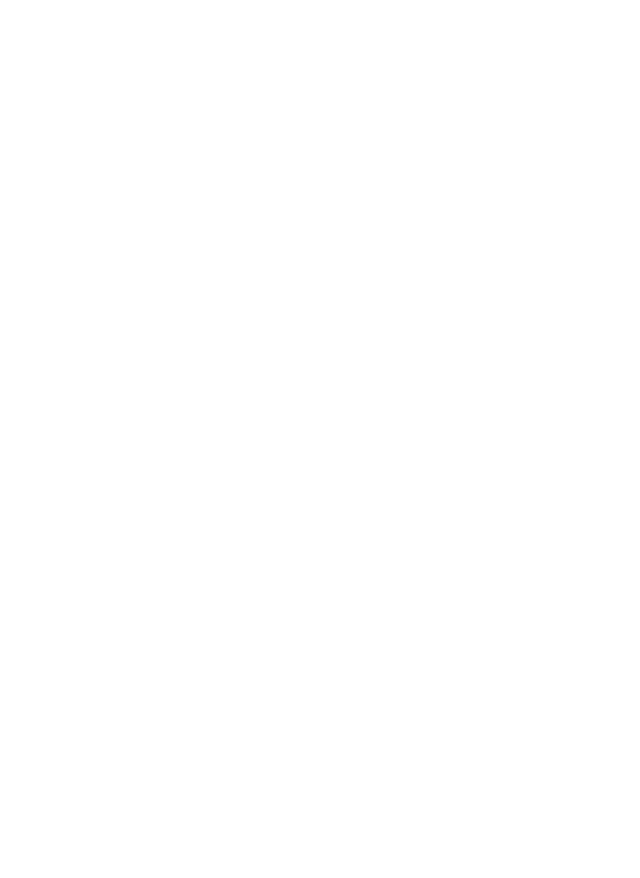
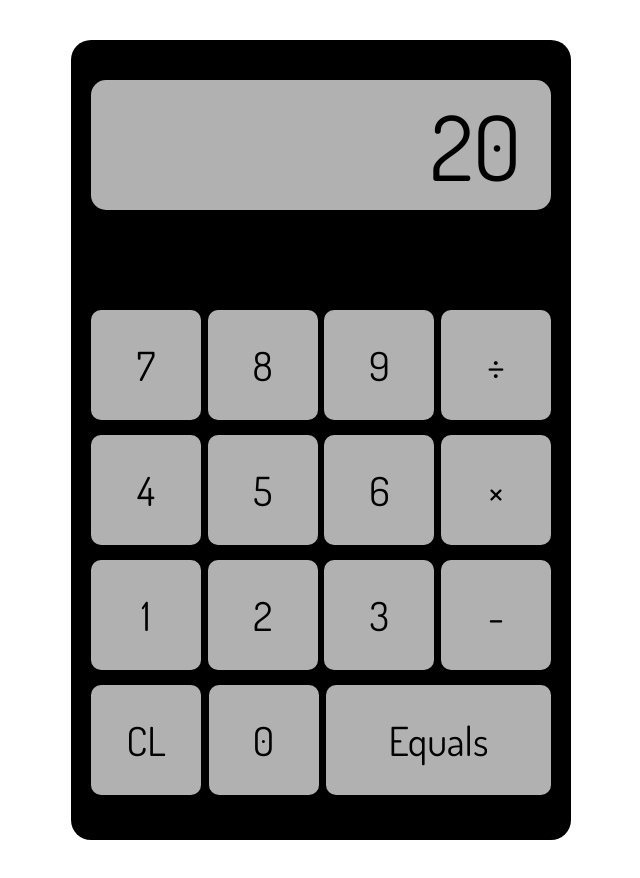
Before and after one commit to NickJuneau/calculator, a plain HTML site: page index.html in a window 1280 px wide. Shown: the whole page, without its empty margins (319-959 px from the left). Before the commit the page ends 800 px from the top, so only its background shows below. Drawn offline with Linux system fonts and the light colour scheme.

Commit message:
Finished basic functions and styling for page.

```diff
--- a/index.html
+++ b/index.html
@@ -7,7 +7,38 @@
     <link rel="stylesheet" href="style.css">
 </head>
 <body>
+    <div class="calculator">
+        <div class="display">
+            <div id="value-output">20</div>
+        </div>
+        <div class="button-container">
+            <div class="row-one">
+                <div class="button" id="seven">7</div>
+                <div class="button" id="eight">8</div>
+                <div class="button" id="eight">9</div>
+                <div class="button" id="divide">÷</div>
+            </div>
+            <div class="row-two" style="margin-top: 15px;">
+                <div class="button" id="four">4</div>
+                <div class="button" id="five">5</div>
+                <div class="button" id="six">6</div>
+                <div class="button" id="multiply">×</div>
+            </div>
+            <div class="row-three" style="margin-top: 15px;">
+                <div class="button" id="one">1</div>
+                <div class="button" id="two">2</div>
+                <div class="button" id="three">3</div>
+                <div class="button" id="subtract">-</div>
+            </div>
+            <div class="row-four" style="margin-top: 15px;">
+                <div class="button" id="clear">CL</div>
+                <div class="button" id="zero">0</div>
+                <div class="buttonSpecial" id="equals">Equals</div>
+            </div>
+            <div class="row-five"></div>
+        </div>
 
+    </div>
 
     <script src="main.js"></script>
 </body>
--- a/main.js
+++ b/main.js
@@ -0,0 +1,38 @@
+//MATH FUNCTIONS
+function add(a, b) {
+    return  a+b;
+}
+// console.log(add(2,5));
+
+function subtract(a, b){
+    return a-b;
+}
+// console.log(subtract(5,2));
+
+function multiply(a,b){
+    return a*b;
+}
+// console.log(multiply(5,2));
+
+function divide(a,b){
+    return a/b;
+}
+// console.log(divide(10,2));
+
+//VARIABLES
+let firstNumber;
+let operator;
+let secondNumber;
+
+//MAIN FUNCTIONS
+function operate(op, num1, num2){
+    if(op === "+"){
+        add(num1, num2);
+    } else if(op === "-"){
+        subtract(num1, num2);
+    } else if(op === "×"){
+        multiply(num1, num2);
+    } else if(op === "÷"){
+        divide(num1, num2);
+    }
+}
--- a/style.css
+++ b/style.css
@@ -0,0 +1,75 @@
+@import url('https://fonts.googleapis.com/css2?family=Dosis:wght@200..800&family=Roboto:ital,wght@0,100;0,300;0,400;0,500;0,700;0,900;1,100;1,300;1,400;1,500;1,700;1,900&display=swap');
+
+body {
+    display: flex;
+    flex-direction: column;
+    justify-content: center;
+    align-items: center;
+    margin: 0;
+    padding: 0;
+    font-family: Dosis;
+}
+
+.calculator {
+    display: flex;
+    flex-direction: column;
+    margin-top: 40px;
+    margin-bottom: 40px;
+    background-color: rgb(0, 0, 0);
+    width: 500px;
+    height: 800px;
+    border-radius: 20px;
+}
+
+.display {
+    display: flex;
+    flex-direction: row;
+    justify-content: end;
+    align-items: center;
+    background-color: rgb(177, 177, 177);
+    margin: 40px 20px;
+    height: 130px;
+    margin-bottom: 0;
+    border-radius: 15px;
+}
+
+#value-output {
+    color: rgb(0, 0, 0);
+    font-size: 90px;
+    margin-right: 30px;
+}
+
+.button-container {
+    margin-top: 100px;
+}
+
+.row-one, .row-two, .row-three, .row-four{
+    display: flex;
+    flex-direction: row;
+    align-items: center;
+    justify-content: space-between;
+    margin: 0 20px;
+
+}
+
+.button {
+    background-color: rgb(177, 177, 177);
+    display: flex;
+    justify-content: center;
+    align-items: center;
+    height: 110px;
+    width: 110px;
+    font-size: 40px;
+    border-radius: 10px;
+}
+
+#equals {
+    background-color: rgb(177, 177, 177);
+    display: flex;
+    justify-content: center;
+    align-items: center;
+    height: 110px;
+    width: 225px;
+    font-size: 40px;
+    border-radius: 10px;
+}
```
